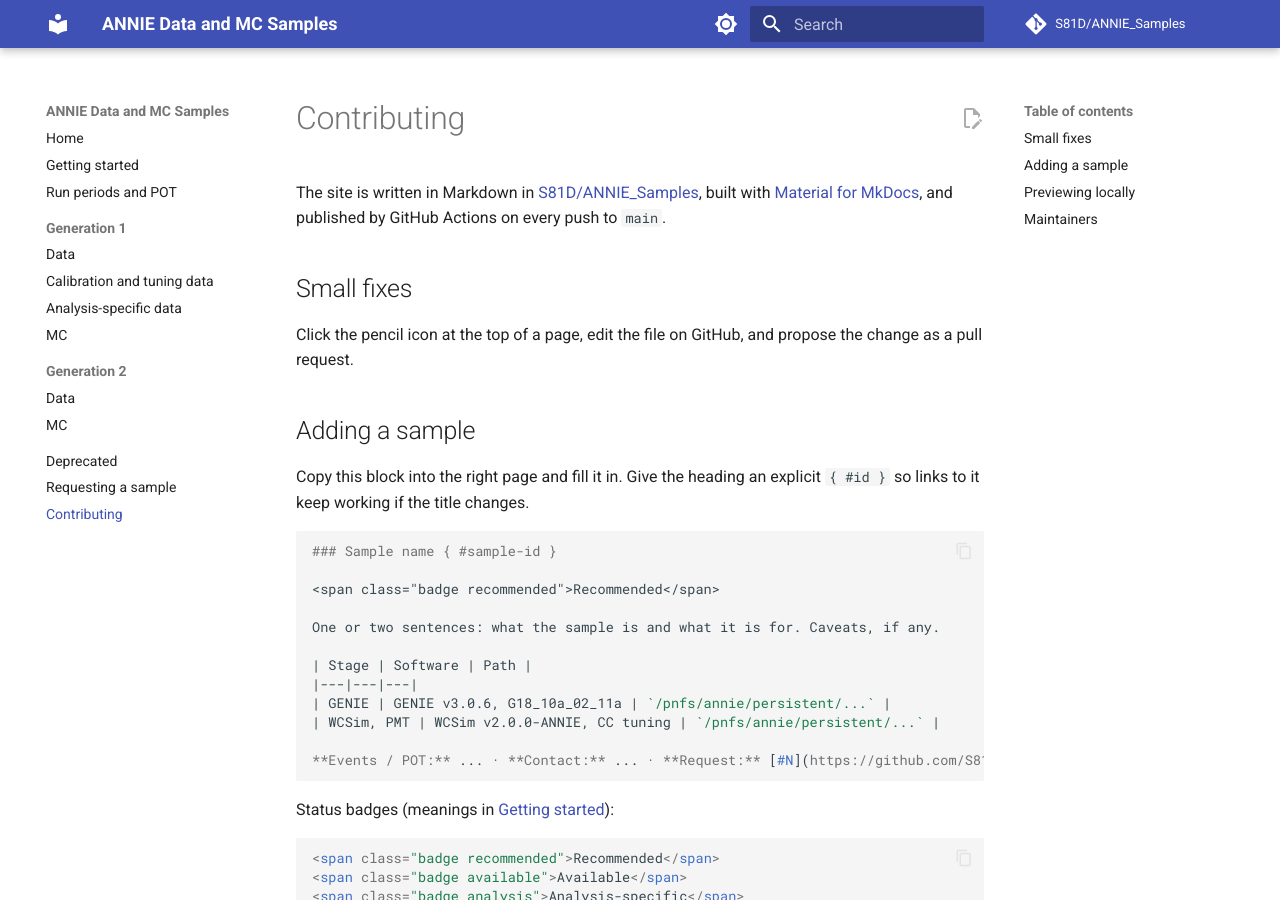
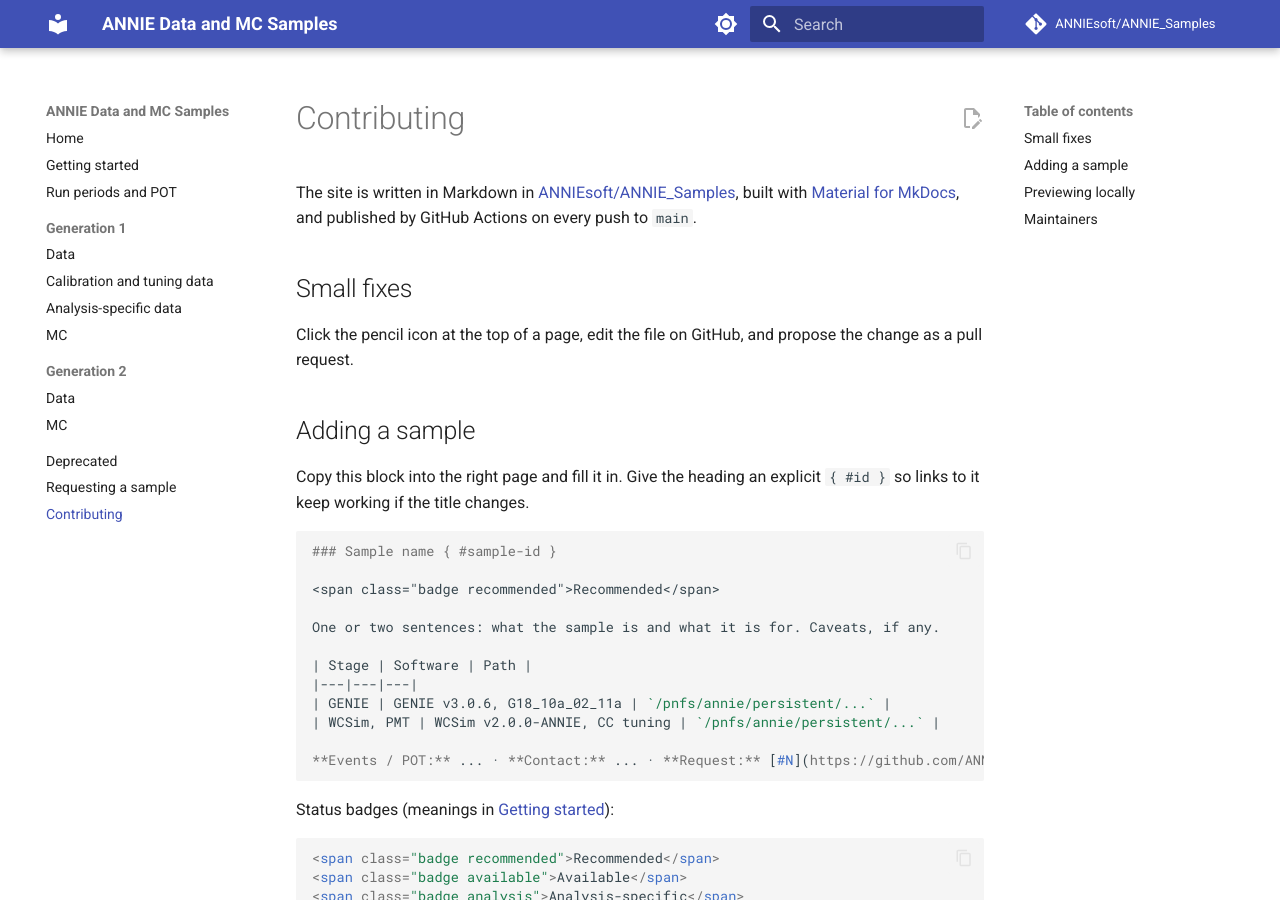
Before and after one commit to S81D/ANNIE_Samples, an MkDocs documentation site: the page built from docs/contributing.md, in a window 1280 px wide and 900 px high. Built offline with MkDocs 1.6.1 and Material for MkDocs 9.7.7, drawn with Linux system fonts in a browser that asks for light colours; comment, search, counter and statistics services are not loaded.

Commit message:
Point the site at ANNIEsoft: site URL, repo links, issue forms
Co-Authored-By: Claude Opus 5.5 <noreply@anthropic.com>

````diff
--- a/docs/contributing.md
+++ b/docs/contributing.md
@@ -1,6 +1,6 @@
 # Contributing
 
-The site is written in Markdown in [S81D/ANNIE_Samples](https://github.com/S81D/ANNIE_Samples), built
+The site is written in Markdown in [ANNIEsoft/ANNIE_Samples](https://github.com/ANNIEsoft/ANNIE_Samples), built
 with [Material for MkDocs](https://squidfunk.github.io/mkdocs-material/), and published by GitHub Actions
 on every push to `main`.
 
@@ -26,7 +26,7 @@ One or two sentences: what the sample is and what it is for. Caveats, if any.
 | GENIE | GENIE v3.0.6, G18_10a_02_11a | `/pnfs/annie/persistent/...` |
 | WCSim, PMT | WCSim v2.0.0-ANNIE, CC tuning | `/pnfs/annie/persistent/...` |
 
-**Events / POT:** ... · **Contact:** ... · **Request:** [#N](https://github.com/S81D/ANNIE_Samples/issues/N)
+**Events / POT:** ... · **Contact:** ... · **Request:** [#N](https://github.com/ANNIEsoft/ANNIE_Samples/issues/N)
 ```
 
 Status badges (meanings in [Getting started](getting-started.md#status-labels)):
--- a/mkdocs.yml
+++ b/mkdocs.yml
@@ -1,9 +1,9 @@
 site_name: ANNIE Data and MC Samples
 site_description: ANNIE production data and simulation samples, where to find them, and how to request new ones.
 site_author: Steven Doran
-site_url: https://s81d.github.io/ANNIE_Samples/
-repo_url: https://github.com/S81D/ANNIE_Samples
-repo_name: S81D/ANNIE_Samples
+site_url: https://anniesoft.github.io/ANNIE_Samples/
+repo_url: https://github.com/ANNIEsoft/ANNIE_Samples
+repo_name: ANNIEsoft/ANNIE_Samples
 edit_uri: edit/main/docs/
 
 theme:
````
Also changed, not shown: README.md (+1 -1 lines), docs/index.md (+2 -2 lines), docs/requests.md (+1 -1 lines), 5 other files.
